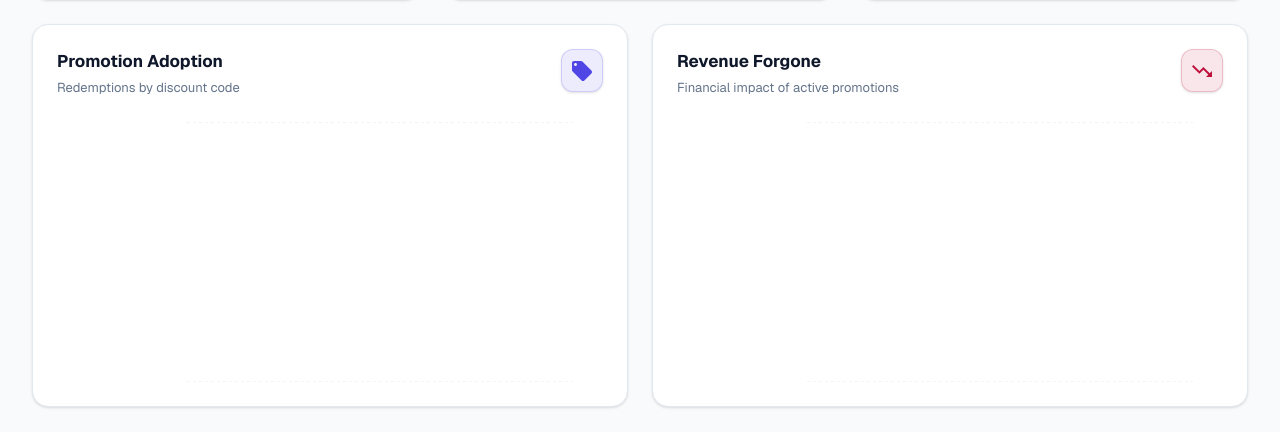
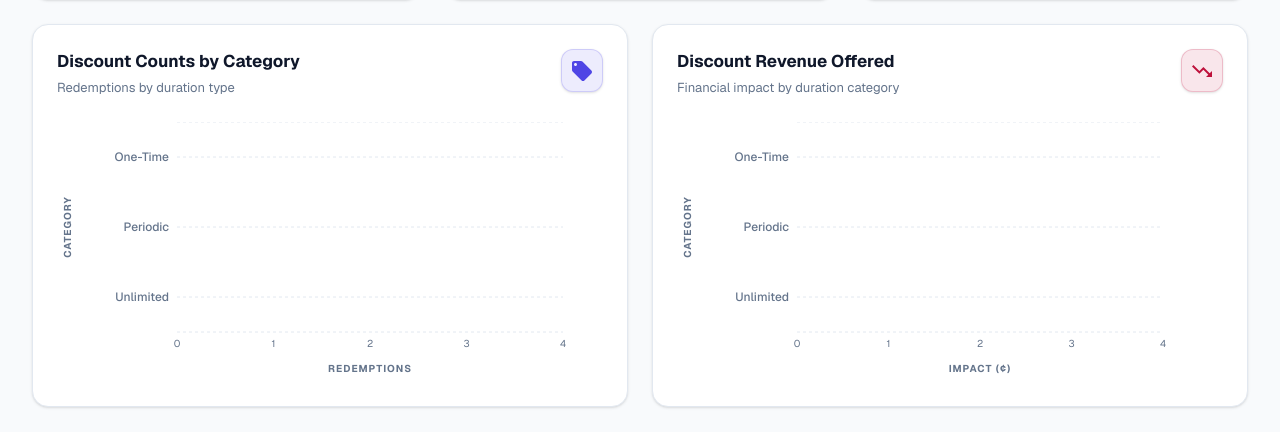
Before and after one commit to kxnghans/carohans, a Next.js app in the folder apps/web/: page /admin/bi in a window 1280 px wide. Shown: the part 1596-2028 px from the top of the page. Built offline with nearby package versions, Linux system fonts and the light colour scheme; no server answers; the database is empty; what hashids would draw is missing.

Commit message:
feat(admin): update BI dashboard promotion charts to show category-based metrics

```diff
--- a/apps/web/app/admin/bi/page.tsx
+++ b/apps/web/app/admin/bi/page.tsx
@@ -456,6 +456,26 @@ export default function AdminBIPage() {
         .slice(0, 10);
   }, [discounts]);
 
+  const discountCountsByCategory = useMemo(() => {
+    const map: Record<string, number> = { 'One-Time': 0, 'Periodic': 0, 'Unlimited': 0 };
+    discounts.forEach(d => {
+        const cat = d.duration_type === 'one_time' ? 'One-Time' :
+                    d.duration_type === 'period' ? 'Periodic' : 'Unlimited';
+        map[cat] = (map[cat] || 0) + (d.usageCount || 0);
+    });
+    return Object.entries(map).map(([name, value]) => ({ name, value }));
+  }, [discounts]);
+
+  const discountRevenueByCategory = useMemo(() => {
+    const map: Record<string, number> = { 'One-Time': 0, 'Periodic': 0, 'Unlimited': 0 };
+    discounts.forEach(d => {
+        const cat = d.duration_type === 'one_time' ? 'One-Time' :
+                    d.duration_type === 'period' ? 'Periodic' : 'Unlimited';
+        map[cat] = (map[cat] || 0) + (d.totalImpact || 0);
+    });
+    return Object.entries(map).map(([name, value]) => ({ name, value }));
+  }, [discounts]);
+
   const filteredTrends = useMemo(() => {
     const data = financialTrends.length > 0 ? financialTrends : [];
     switch(timeRange) {
@@ -890,8 +910,8 @@ export default function AdminBIPage() {
         <Card className="border-border bg-surface flex flex-col">
           <div className="flex justify-between items-start mb-6">
             <div>
-                <h3 className="text-theme-title font-bold text-foreground mb-1">Promotion Adoption</h3>
-                <p className="text-theme-body text-muted">Redemptions by discount code</p>
+                <h3 className="text-theme-title font-bold text-foreground mb-1">Discount Counts by Category</h3>
+                <p className="text-theme-body text-muted">Redemptions by duration type</p>
             </div>
             <div className="p-2 bg-secondary/10 border border-secondary/20 rounded-xl text-secondary shadow-sm">
                 <Tag className="w-5 h-5" />
@@ -900,9 +920,15 @@ export default function AdminBIPage() {
           <div className="h-[260px] w-full relative min-h-[260px] outline-none" style={{ width: '100%', height: 260 }}>
             {isMounted ? (
             <ResponsiveContainer width="100%" height="100%">
-                <BarChart layout="vertical" data={discountUsageData} margin={{ left: 30, right: 30 }}>
+                <BarChart layout="vertical" data={discountCountsByCategory} margin={{ left: 20, right: 40, bottom: 20 }}>
                     <CartesianGrid strokeDasharray="3 3" horizontal={true} vertical={false} stroke="var(--color-border)" />
-                    <XAxis type="number" hide />
+                    <XAxis
+                        type="number"
+                        tick={{ fill: 'var(--color-muted)', fontSize: 10 }}
+                        axisLine={false}
+                        tickLine={false}
+                        label={{ value: 'Redemptions', position: 'insideBottom', offset: -10, style: { fontSize: 10, fontWeight: 700, fill: 'var(--color-muted)', textTransform: 'uppercase', letterSpacing: '0.1em' } }}
+                    />
                     <YAxis
                       dataKey="name"
                       type="category"
@@ -910,6 +936,7 @@ export default function AdminBIPage() {
                       axisLine={false}
                       tickLine={false}
                       tick={{ fill: 'var(--color-muted)', fontSize: 12, fontWeight: 500 }}
+                      label={{ value: 'Category', angle: -90, position: 'insideLeft', offset: -10, style: { textAnchor: 'middle', fill: 'var(--color-muted)', fontSize: 10, fontWeight: 700, textTransform: 'uppercase', letterSpacing: '0.1em' } }}
                     />
                     <RechartsTooltip
                         content={<CustomTooltip />}
@@ -933,8 +960,8 @@ export default function AdminBIPage() {
         <Card className="border-border bg-surface flex flex-col">
           <div className="flex justify-between items-start mb-6">
             <div>
-                <h3 className="text-theme-title font-bold text-foreground mb-1">Revenue Forgone</h3>
-                <p className="text-theme-body text-muted">Financial impact of active promotions</p>
+                <h3 className="text-theme-title font-bold text-foreground mb-1">Discount Revenue Offered</h3>
+                <p className="text-theme-body text-muted">Financial impact by duration category</p>
             </div>
             <div className="p-2 bg-error/10 border border-error/20 rounded-xl text-error shadow-sm">
                 <TrendingDown className="w-5 h-5" />
@@ -943,9 +970,15 @@ export default function AdminBIPage() {
           <div className="h-[260px] w-full relative min-h-[260px] outline-none" style={{ width: '100%', height: 260 }}>
             {isMounted ? (
             <ResponsiveContainer width="100%" height="100%">
-                <BarChart layout="vertical" data={discountImpactData} margin={{ left: 30, right: 30 }}>
+                <BarChart layout="vertical" data={discountRevenueByCategory} margin={{ left: 20, right: 60, bottom: 20 }}>
                     <CartesianGrid strokeDasharray="3 3" horizontal={true} vertical={false} stroke="var(--color-border)" />
-                    <XAxis type="number" hide />
+                    <XAxis
+                        type="number"
+                        tick={{ fill: 'var(--color-muted)', fontSize: 10 }}
+                        axisLine={false}
+                        tickLine={false}
+                        label={{ value: 'Impact (¢)', position: 'insideBottom', offset: -10, style: { fontSize: 10, fontWeight: 700, fill: 'var(--color-muted)', textTransform: 'uppercase', letterSpacing: '0.1em' } }}
+                    />
                     <YAxis
                       dataKey="name"
                       type="category"
@@ -953,6 +986,7 @@ export default function AdminBIPage() {
                       axisLine={false}
                       tickLine={false}
                       tick={{ fill: 'var(--color-muted)', fontSize: 12, fontWeight: 500 }}
+                      label={{ value: 'Category', angle: -90, position: 'insideLeft', offset: -10, style: { textAnchor: 'middle', fill: 'var(--color-muted)', fontSize: 10, fontWeight: 700, textTransform: 'uppercase', letterSpacing: '0.1em' } }}
                     />
                     <RechartsTooltip
                         content={<CustomTooltip />}
```
